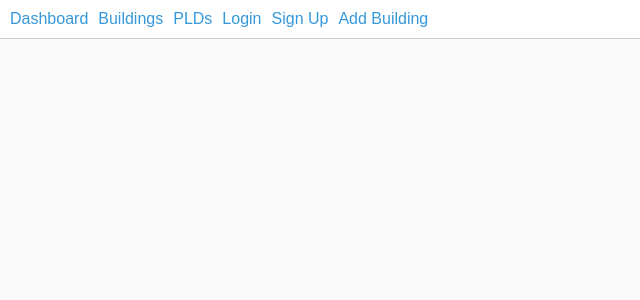
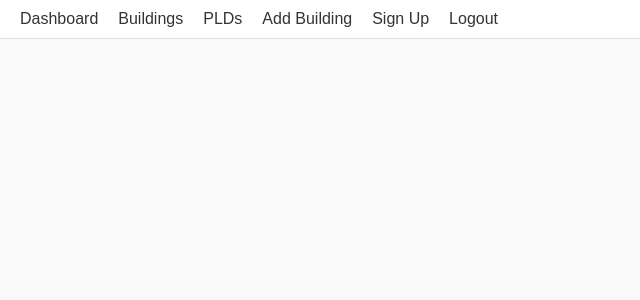
Before and after one commit to DUNCORIR/Naviplus, a React (Create React App) app in the folder admin-frontend/: page / in a window 1280 px wide. Shown: the top 300 px of the page, without its empty margins (0-640 px from the left). Built offline with nearby package versions, Linux system fonts and the light colour scheme.

Commit message:
Style Navbar component with spacing and hover effects

```diff
--- /dev/null
+++ b/admin-frontend/src/components/Navbar.css
@@ -0,0 +1,27 @@
+/* File: src/components/Navbar.css */
+/* Styling for the navigation bar */
+
+.navbar {
+  background-color: #ffffff;
+  border-bottom: 1px solid #ddd;
+  padding: 10px 20px;
+  margin-bottom: 20px;
+}
+
+.navbar-container {
+  display: flex;
+  gap: 20px;
+  flex-wrap: wrap;
+  justify-content: flex-start;
+  align-items: center;
+}
+
+.nav-link {
+  font-weight: 500;
+  color: #333;
+  transition: color 0.2s ease;
+}
+
+.nav-link:hover {
+  color: #007bff;
+}
--- a/admin-frontend/src/components/Navbar.jsx
+++ b/admin-frontend/src/components/Navbar.jsx
@@ -5,18 +5,19 @@
 
 import React from 'react';
 import { Link } from 'react-router-dom';
+import './Navbar.css';
 
 function Navbar() {
   return (
-    <nav style={{ padding: '10px', borderBottom: '1px solid #ccc' }}>
-      {/* Navigation links */}
-      <Link to="/dashboard" style={{ marginRight: '10px' }}>Dashboard</Link>
-      <Link to="/buildings" style={{ marginRight: '10px' }}>Buildings</Link>
-      <Link to="/plds" style={{ marginRight: '10px' }}>PLDs</Link>
-      <Link to="/login" style={{ marginRight: '10px' }}>Login</Link>
-      <Link to="/signup" style={{ marginRight: '10px' }}>Sign Up</Link>
-      <Link to="/add-building" style={{ marginRight: '10px' }}>Add Building</Link>
-
+    <nav className="navbar">
+      <div className="navbar-container">
+        <Link to="/dashboard" className="nav-link">Dashboard</Link>
+        <Link to="/buildings" className="nav-link">Buildings</Link>
+        <Link to="/plds" className="nav-link">PLDs</Link>
+        <Link to="/add-building" className="nav-link">Add Building</Link>
+        <Link to="/signup" className="nav-link">Sign Up</Link>
+        <Link to="/login" className="nav-link">Logout</Link>
+      </div>
     </nav>
   );
 }
```
